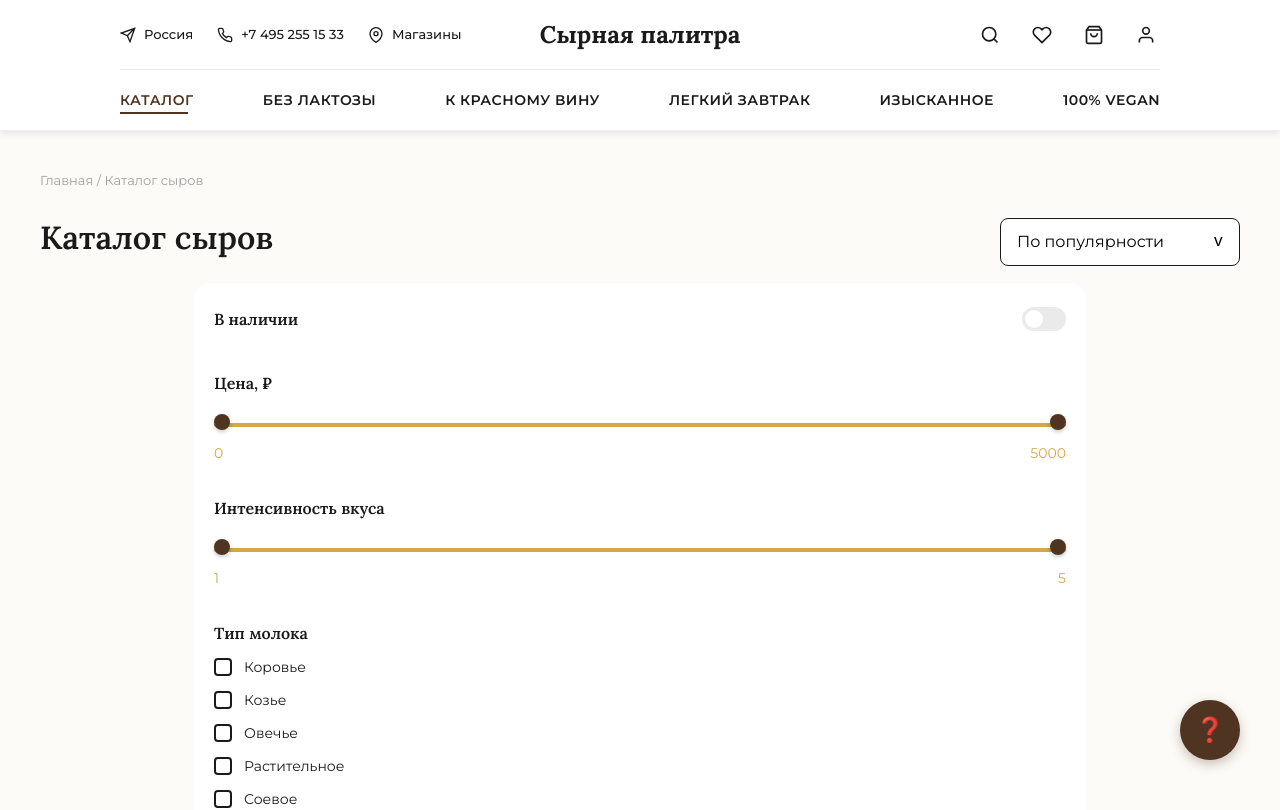
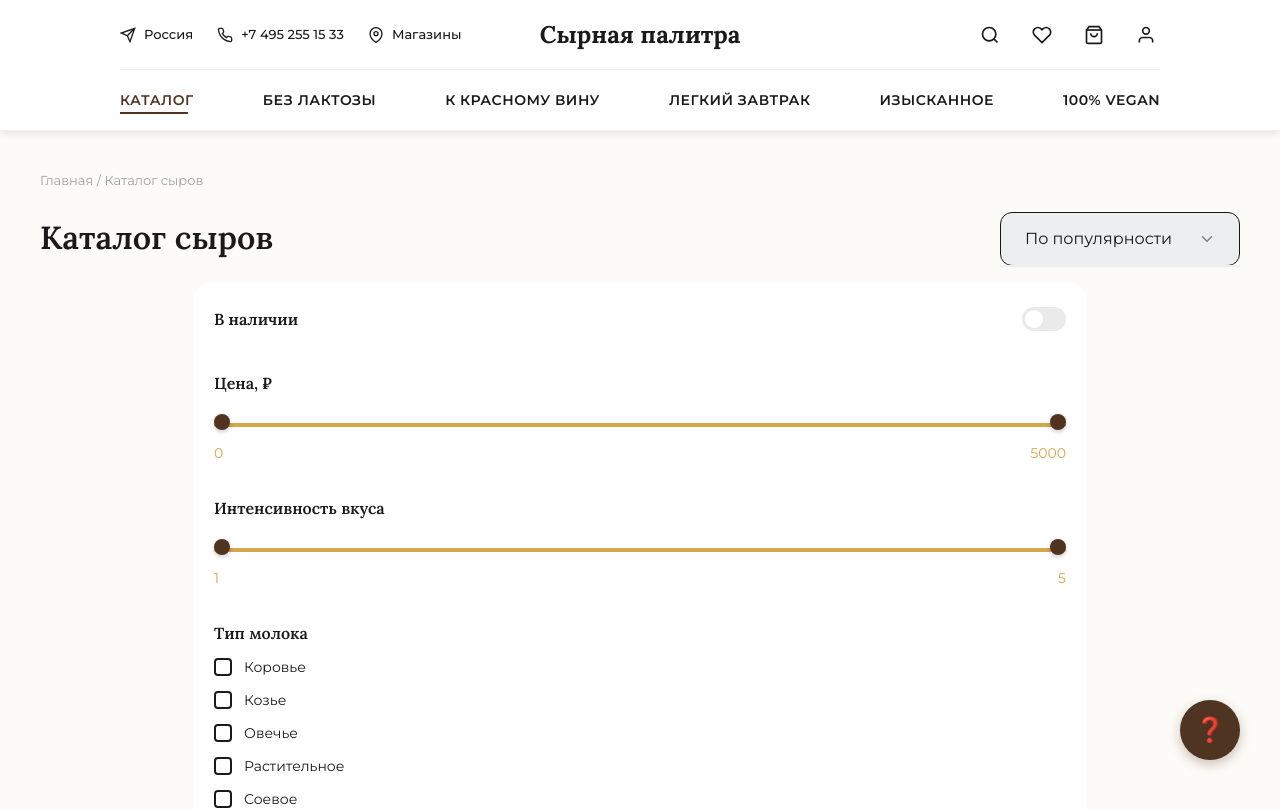
Before and after one commit to Ant1hype/interfaces_programs_systems_finally_task, a React (Vite) app: page /catalog in a window 1280 px wide. Shown: the top 810 px of the page. Built offline with nearby package versions, Linux system fonts and the light colour scheme.

Commit message:
ui: shared animated Dropdown (catalog sort + checkout date/interval selects)

```diff
--- /dev/null
+++ b/src/components/Dropdown.jsx
@@ -0,0 +1,122 @@
+import React, { useCallback, useEffect, useRef, useState } from 'react';
+
+// Кастомный выпадающий список (без нативного <select>) с плавным раскрытием 200ms
+export default function Dropdown({
+  value,
+  onChange,
+  options = [],
+  placeholder = 'Выберите вариант',
+  ariaLabel,
+}) {
+  const rootRef = useRef(null);
+  const listRef = useRef(null);
+  const [isOpen, setIsOpen] = useState(false);
+
+  const selectedOption = options.find((option) => option.value === value);
+  const headerLabel = selectedOption ? selectedOption.label : placeholder;
+
+  const close = useCallback(() => setIsOpen(false), []);
+
+  const handleOptionClick = (optionValue) => {
+    if (onChange) onChange(optionValue);
+    close();
+  };
+
+  // Закрытие по клику вне компонента и по ESC
+  useEffect(() => {
+    if (!isOpen) return undefined;
+    const handlePointerDown = (event) => {
+      if (rootRef.current && !rootRef.current.contains(event.target)) close();
+    };
+    const handleKeyDown = (event) => {
+      if (event.key === 'Escape') close();
+    };
+    document.addEventListener('mousedown', handlePointerDown);
+    document.addEventListener('touchstart', handlePointerDown);
+    document.addEventListener('keydown', handleKeyDown);
+    return () => {
+      document.removeEventListener('mousedown', handlePointerDown);
+      document.removeEventListener('touchstart', handlePointerDown);
+      document.removeEventListener('keydown', handleKeyDown);
+    };
+  }, [isOpen, close]);
+
+  // При каждом открытии прокручиваем список в начало: первая опция видна целиком
+  useEffect(() => {
+    if (isOpen && listRef.current) listRef.current.scrollTop = 0;
+  }, [isOpen]);
+
+  return (
+    <div className="relative w-full font-montserrat" ref={rootRef}>
+      <div
+        className={`bg-[#ECEEF0] border border-neutral-900 overflow-hidden ${
+          isOpen ? 'rounded-t-[12px] rounded-b-none' : 'rounded-[12px]'
+        }`}
+      >
+        <button
+          type="button"
+          onClick={() => setIsOpen((prev) => !prev)}
+          aria-expanded={isOpen}
+          aria-haspopup="listbox"
+          aria-label={ariaLabel}
+          className="w-full h-[52px] px-6 flex items-center justify-between gap-3 text-[16px] text-neutral-900 bg-transparent border-0 cursor-pointer focus:outline-none focus-visible:outline-none"
+        >
+          <span className="truncate">{headerLabel}</span>
+          <svg
+            width="16"
+            height="16"
+            viewBox="0 0 16 16"
+            fill="none"
+            aria-hidden="true"
+            focusable="false"
+            className={`shrink-0 text-neutral-500 transition-transform duration-200 ${isOpen ? 'rotate-180' : ''}`}
+          >
+            <path
+              d="M3.5 5.75L8 10.25L12.5 5.75"
+              stroke="currentColor"
+              strokeWidth="1.5"
+              strokeLinecap="round"
+              strokeLinejoin="round"
+            />
+          </svg>
+        </button>
+      </div>
+
+      {/* Панель опций выведена из потока: absolute-оверлей, единая рамка с шапкой (-mt-px) */}
+      <div
+        className={`absolute left-0 right-0 top-full -mt-px z-20 bg-[#ECEEF0] border rounded-b-[12px] overflow-hidden ${
+          isOpen ? 'border-neutral-900' : 'border-transparent pointer-events-none'
+        }`}
+      >
+        <ul
+          ref={listRef}
+          role="listbox"
+          aria-label={ariaLabel}
+          className={`m-0 p-0 list-none overflow-y-auto [scrollbar-width:none] [-ms-overflow-style:none] [&::-webkit-scrollbar]:hidden transition-[max-height,opacity] duration-200 ease-out ${
+            isOpen ? 'max-h-[288px] opacity-100' : 'max-h-0 opacity-0'
+          }`}
+        >
+          {options.map((option) => {
+            const isSelected = option.value === value;
+            return (
+              <li key={option.value} className="m-0 p-0">
+                <button
+                  type="button"
+                  role="option"
+                  aria-selected={isSelected}
+                  tabIndex={isOpen ? 0 : -1}
+                  onClick={() => handleOptionClick(option.value)}
+                  className={`w-full text-left px-6 py-3 text-[16px] bg-transparent border-0 cursor-pointer hover:text-brand-900 transition-colors ${
+                    isSelected ? 'font-semibold' : 'font-normal'
+                  }`}
+                >
+                  {option.label}
+                </button>
+              </li>
+            );
+          })}
+        </ul>
+      </div>
+    </div>
+  );
+}
--- a/src/pages/Catalog.jsx
+++ b/src/pages/Catalog.jsx
@@ -1,6 +1,7 @@
 import React, { useState, useEffect, useMemo, useRef } from 'react';
 import { Link, useLocation, useNavigate } from 'react-router-dom';
 import ProductCard from '../components/ProductCard';
+import Dropdown from '../components/Dropdown';
 import { products } from '../data/catalog';
 import './Catalog.css';
 
@@ -13,7 +14,14 @@ const filterSections = [
   { id: "wine", title: "Совместимость с вином", options: ["Красное", "Розовое", "Белое", "Игристое"] }
 ];
 
-const sortOptions = ["По популярности", "Рекомендованные", "Сначала дешевле", "Сначала дороже", "Новинки"];
+// Ключи сортировки + человекочитаемые подписи для кастомного Dropdown
+const sortOptions = [
+  { value: "popular", label: "По популярности" },
+  { value: "recommended", label: "Рекомендованные" },
+  { value: "cheap", label: "Сначала дешевые" },
+  { value: "expensive", label: "Сначала дорогие" },
+  { value: "new", label: "Новинки" }
+];
 
 // Метрики плитки: минимальная ширина колонки и зазор (совпадают с CSS .catalog-grid)
 const GRID_COL_MIN = 250;
@@ -79,8 +87,7 @@ export default function Catalog() {
   const gridWrapperRef = useRef(null);
   const [cols, setCols] = useState(3);
   const [rows, setRows] = useState(3);
-  const [isSortOpen, setIsSortOpen] = useState(false);
-  const [selectedSort, setSelectedSort] = useState(sortOptions[0]);
+  const [selectedSort, setSelectedSort] = useState(sortOptions[0].value);
 
   // Сбрасываем количество рядов при переходе между подборками и новом поиске
   useEffect(() => {
@@ -149,11 +156,11 @@ export default function Catalog() {
 
   // --- СИСТЕМА СОРТИРОВКИ ---
   const sortedProducts = [...filteredProducts].sort((a, b) => {
-    if (selectedSort === "По популярности") return (b.taste ?? 0) - (a.taste ?? 0) || a.id - b.id;
-    if (selectedSort === "Сначала дешевле") return a.price - b.price;
-    if (selectedSort === "Сначала дороже") return b.price - a.price;
-    if (selectedSort === "Новинки") return b.id - a.id; // Сортируем по ID в обратном порядке
-    return 0; // "Рекомендованные" оставляем исходный порядок БД
+    if (selectedSort === "cheap") return a.price - b.price;
+    if (selectedSort === "expensive") return b.price - a.price;
+    if (selectedSort === "new") return b.id - a.id; // Сортируем по ID в обратном порядке
+    if (selectedSort === "popular") return (b.taste ?? 0) - (a.taste ?? 0) || a.id - b.id;
+    return 0; // "recommended" оставляем исходный порядок БД
   });
 
   // Срез для пагинации кнопки "Показать еще": показываем целые ряды (rows × cols карточек)
@@ -188,23 +195,13 @@ export default function Catalog() {
 
           {/* СОРТИРОВКА (Dropdown) */}
           <div className="catalog-sort-wrapper">
-            <div className={`custom-dropdown ${isSortOpen ? 'open' : ''}`} onClick={() => setIsSortOpen(!isSortOpen)}>
-              <span>{selectedSort}</span>
-              <span className="dropdown-arrow">v</span>
-            </div>
-            {isSortOpen && (
-              <ul className="dropdown-menu">
-                {sortOptions.map(option => (
-                  <li
-                    key={option}
-                    onClick={() => { setSelectedSort(option); setIsSortOpen(false); }}
-                    className={selectedSort === option ? 'active' : ''}
-                  >
-                    {option}
-                  </li>
-                ))}
-              </ul>
-            )}
+            <Dropdown
+              value={selectedSort}
+              onChange={setSelectedSort}
+              options={sortOptions}
+              placeholder="По популярности"
+              ariaLabel="Сортировка товаров"
+            />
           </div>
         </div>
 
--- a/src/pages/Checkout.jsx
+++ b/src/pages/Checkout.jsx
@@ -3,6 +3,7 @@ import { Link, useNavigate } from 'react-router-dom';
 import { useCart } from '../context/CartContext.jsx';
 import { useAuth } from '../context/AuthContext.jsx';
 import { getProducts } from '../lib/api.js';
+import Dropdown from '../components/Dropdown.jsx';
 
 const PROMO_CODE = 'CHEESE10', PROMO_PERCENT = 10;
 const fmt = (v) => `${Math.round(v).toLocaleString('ru-RU')} ₽`;
@@ -454,23 +455,16 @@ export default function Checkout() {
                   <div className="grid grid-cols-1 sm:grid-cols-2 gap-4">
                     <div>
                       <label className="block text-[14px] text-neutral-black mb-2">Дата доставки</label>
-                      <select
+                      <Dropdown
                         value={deliveryDate}
-                        onChange={(e) => {
-                          setDeliveryDate(e.target.value);
+                        onChange={(nextValue) => {
+                          setDeliveryDate(nextValue);
                           if (errors.deliveryDate) setErrors((prev) => ({ ...prev, deliveryDate: '' }));
                         }}
-                        className={`w-full h-[48px] px-4 bg-surface-white border ${
-                          errors.deliveryDate ? 'border-danger-700' : 'border-neutral-250-a80'
-                        } rounded-radius-md text-[14px] text-neutral-black outline-none focus:border-brand-900 cursor-pointer`}
-                      >
-                        <option value="">Выберите дату</option>
-                        {deliveryDateOptions.map((opt) => (
-                          <option key={opt} value={opt}>
-                            {opt}
-                          </option>
-                        ))}
-                      </select>
+                        options={deliveryDateOptions.map((opt) => ({ value: opt, label: opt }))}
+                        placeholder="Выберите дату"
+                        ariaLabel="Дата доставки"
+                      />
                       {errors.deliveryDate && (
                         <p className="text-[13px] text-danger-700 mt-1">{errors.deliveryDate}</p>
                       )}
@@ -478,23 +472,16 @@ export default function Checkout() {
 
                     <div>
                       <label className="block text-[14px] text-neutral-black mb-2">Временной интервал</label>
-                      <select
+                      <Dropdown
                         value={deliverySlot}
-                        onChange={(e) => {
-                          setDeliverySlot(e.target.value);
+                        onChange={(nextValue) => {
+                          setDeliverySlot(nextValue);
                           if (errors.deliverySlot) setErrors((prev) => ({ ...prev, deliverySlot: '' }));
                         }}
-                        className={`w-full h-[48px] px-4 bg-surface-white border ${
-                          errors.deliverySlot ? 'border-danger-700' : 'border-neutral-250-a80'
-                        } rounded-radius-md text-[14px] text-neutral-black outline-none focus:border-brand-900 cursor-pointer`}
-                      >
-                        <option value="">Выберите интервал</option>
-                        {DELIVERY_SLOTS.map((slot) => (
-                          <option key={slot} value={slot}>
-                            {slot}
-                          </option>
-                        ))}
-                      </select>
+                        options={DELIVERY_SLOTS.map((slot) => ({ value: slot, label: slot }))}
+                        placeholder="Выберите интервал"
+                        ariaLabel="Временной интервал доставки"
+                      />
                       {errors.deliverySlot && (
                         <p className="text-[13px] text-danger-700 mt-1">{errors.deliverySlot}</p>
                       )}
```
